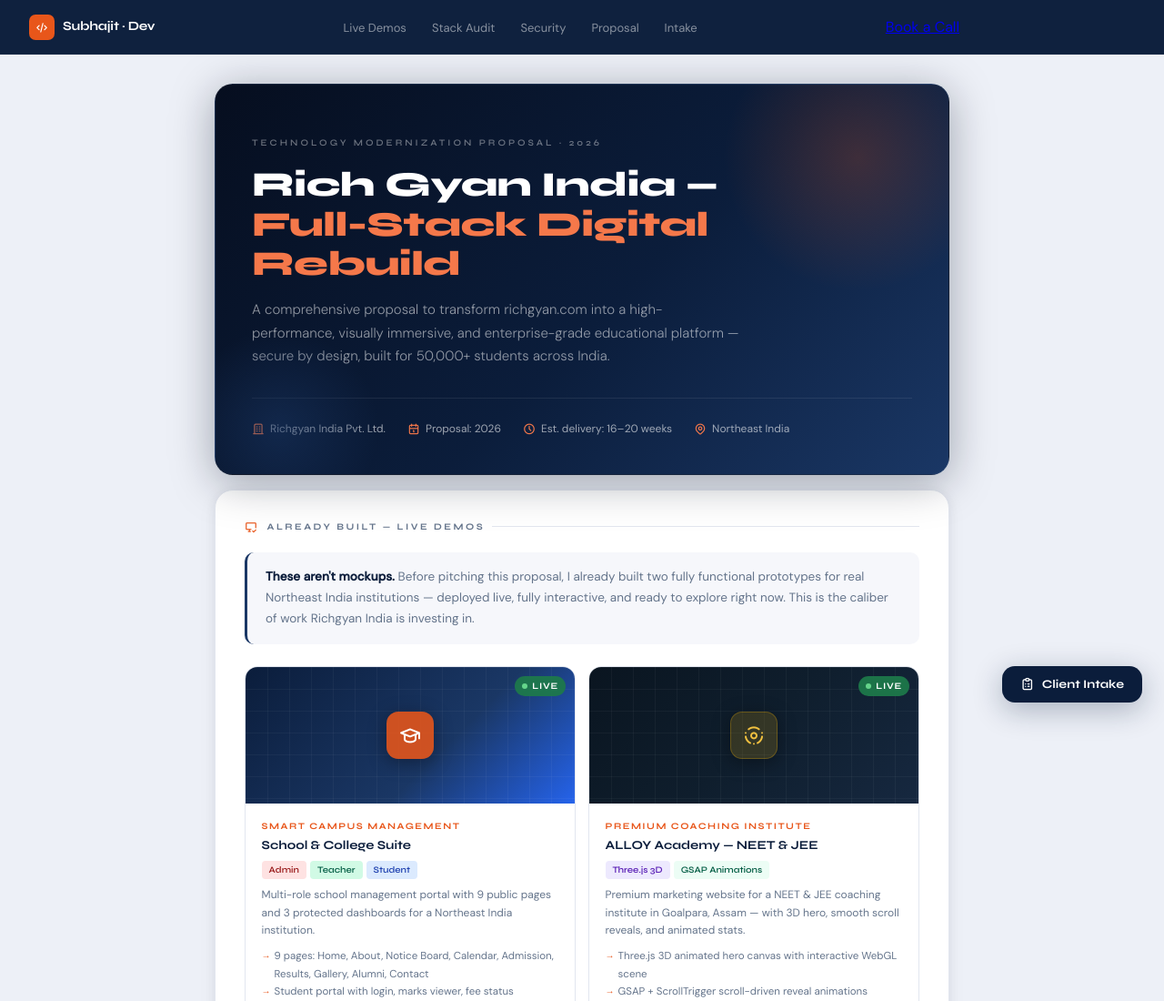
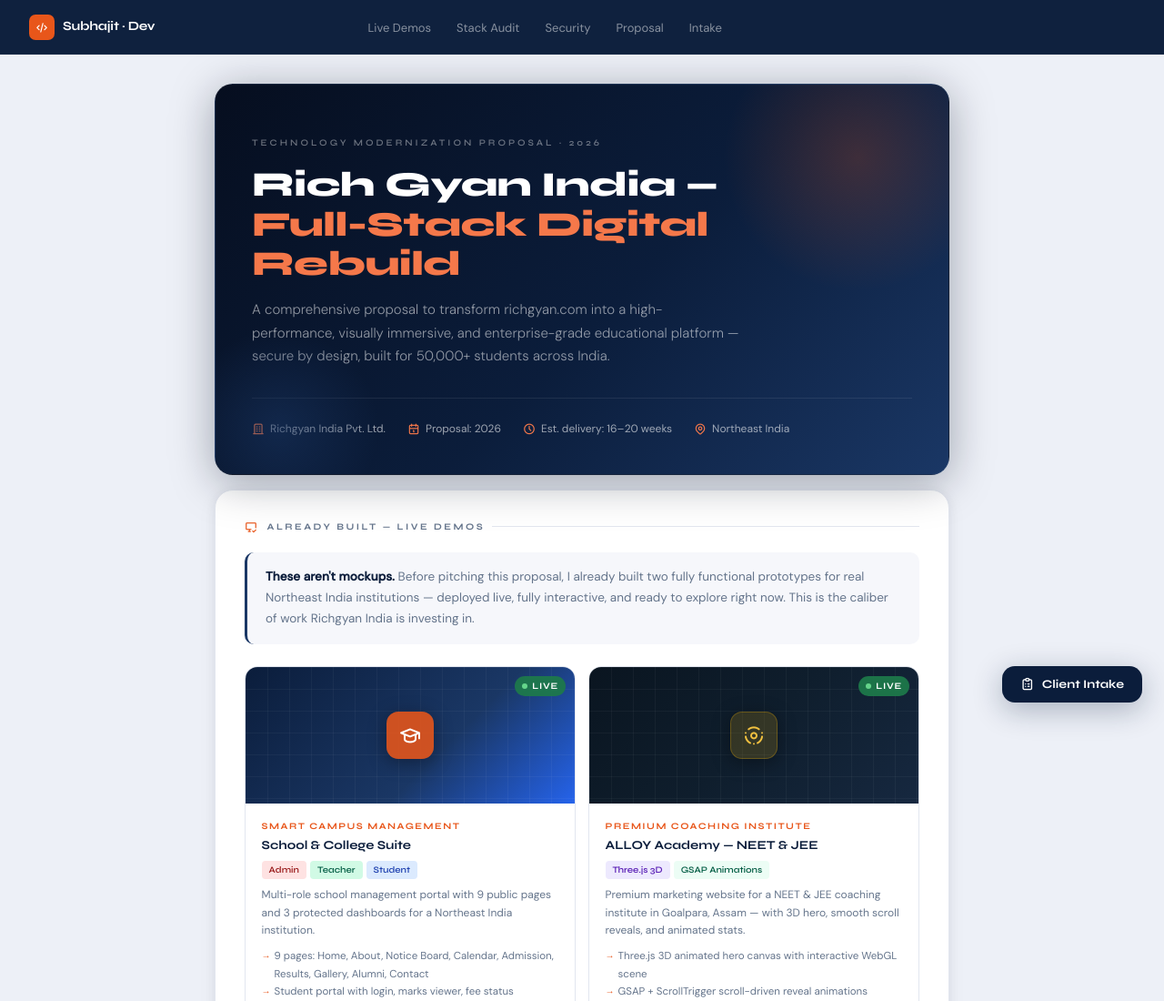
Before and after one commit to OSubhajit/richgyan_proposal_website, a plain HTML site: page index.html in a window 1280 px wide. Shown: the top 1100 px of the page at 91% size. Drawn offline with Linux system fonts and the light colour scheme.

Commit message:
Remove text from mailto link in navigation
Removed the text 'Book a Call' from the mailto link.

```diff
--- a/index.html
+++ b/index.html
@@ -715,7 +715,7 @@
     <li><a href="#scope">Proposal</a></li>
     <li><a href="#intake">Intake</a></li>
   </ul>
-  <a class="nav-cta" href="mailto:?subject=Rich%20Gyan%20India%20-%20Discovery%20Call%20Request">Book a Call</a>
+  <a class="nav-cta" href="mailto:?subject=Rich%20Gyan%20India%20-%20Discovery%20Call%20Request"></a>
   <div class="nav-mobile-toggle" onclick="document.getElementById('contact').scrollIntoView({behavior:'smooth'})">
     <span></span><span></span><span></span>
   </div>
```
